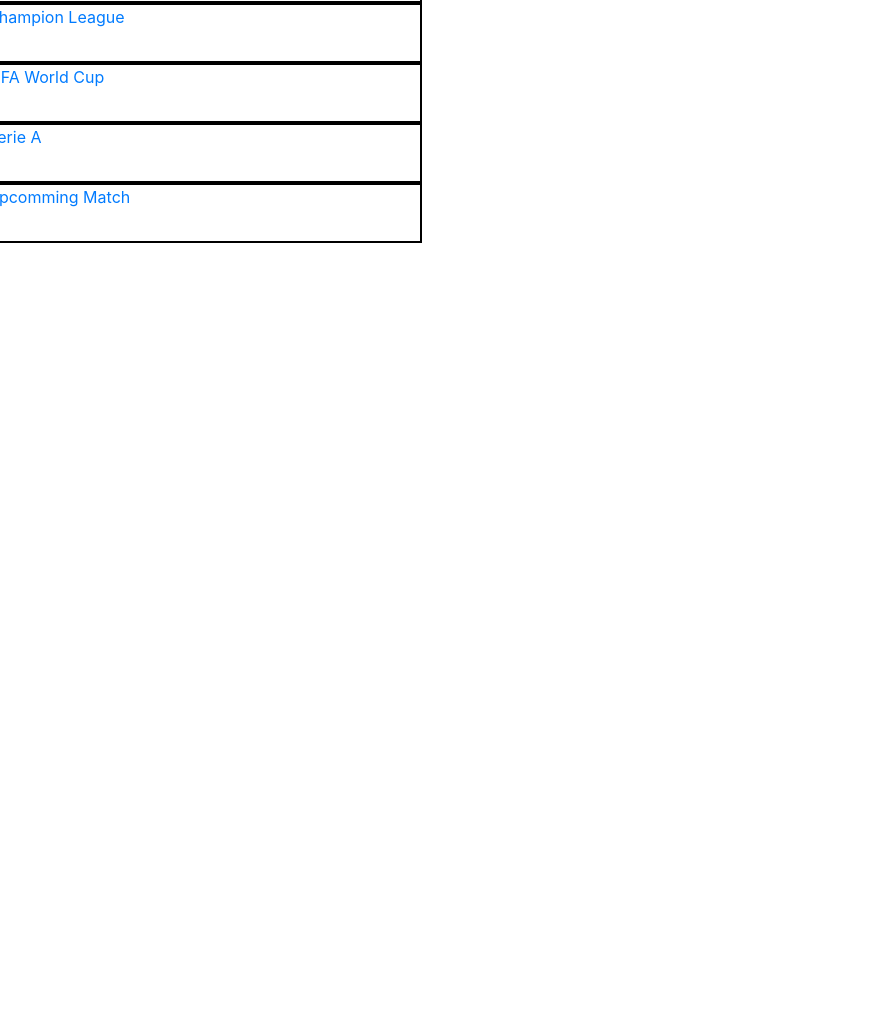
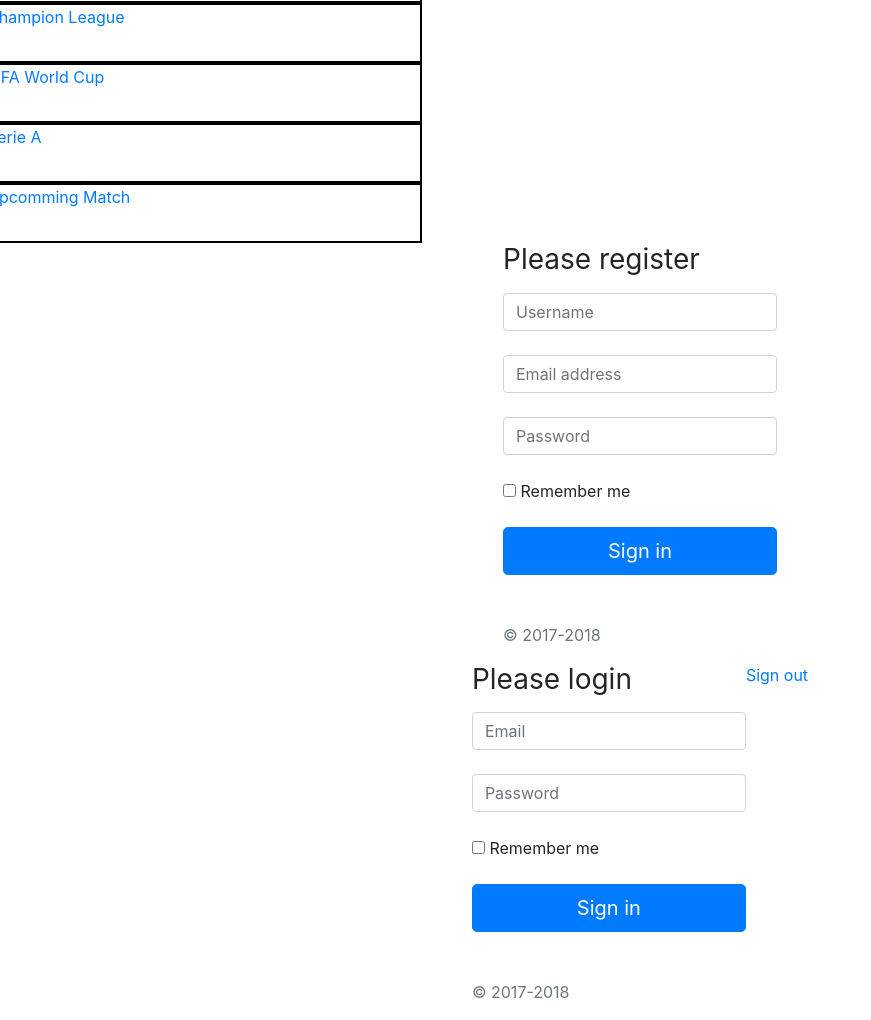
Before and after one commit to groupprojectphase2week6/sportCenter, a plain HTML site: page client/index.html in a window 1280 px wide. Shown: the part 373-1393 px from the top of the page, without its empty margins (0-871 px from the left). Before the commit the page ends 800 px from the top, so only its background shows below. Drawn offline with nearby package versions, Linux system fonts and the light colour scheme; no server answers; files whose address does not match are found by name.

Commit message:
revisi tampilan get data

```diff
--- a/client/index.html
+++ b/client/index.html
@@ -176,7 +176,7 @@
         </div>
     </div>
 
-    <!-- <div class="d-flex justify-content-center">
+    <div class="d-flex justify-content-center">
         <form class="form-signin" id="form-register">
             <h1 class="h3 mb-3 font-weight-normal">Please register</h1>
             <label for="inputUsername" class="sr-only">Username</label>
@@ -218,7 +218,7 @@
         </form>
         <div class="g-signin2" data-onsuccess="onSignIn"></div>
         <a class="logout"href="#" onclick="signOut();">Sign out</a>
-    </div> -->
+    </div>
 
 
     <script src="https://code.jquery.com/jquery-3.3.1.slim.min.js" integrity="sha384-q8i/X+965DzO0rT7abK41JStQIAqVgRVzpbzo5smXKp4YfRvH+8abtTE1Pi6jizo" crossorigin="anonymous"></script>
@@ -233,5 +233,6 @@
     <script src="./js/apiFootball.js"></script>
     <script src="./js//apiNewspaper.js"></script>
     <script src="./js//apiYoutube.js"></script>
+
 </body>
 </html>
```
